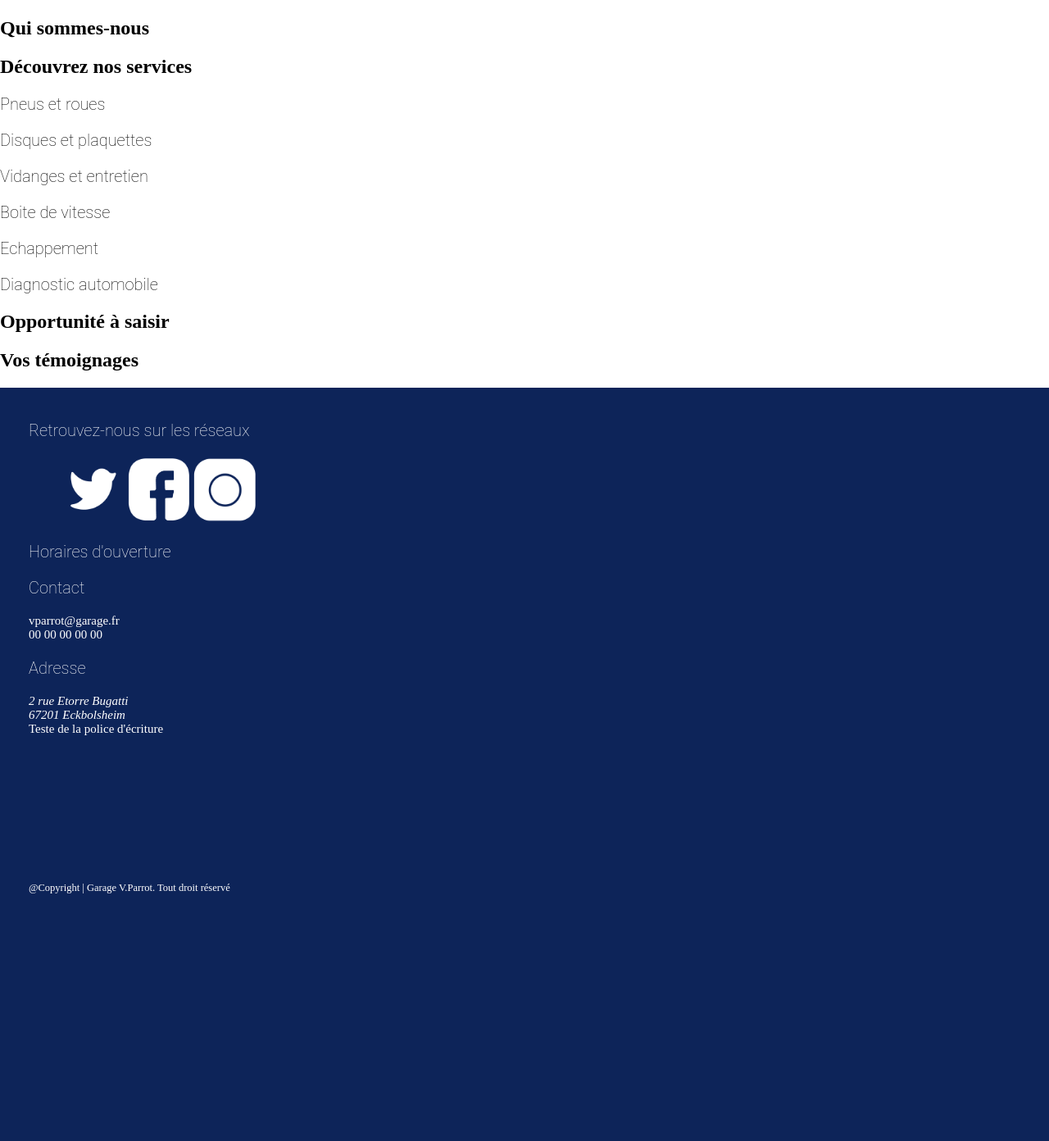
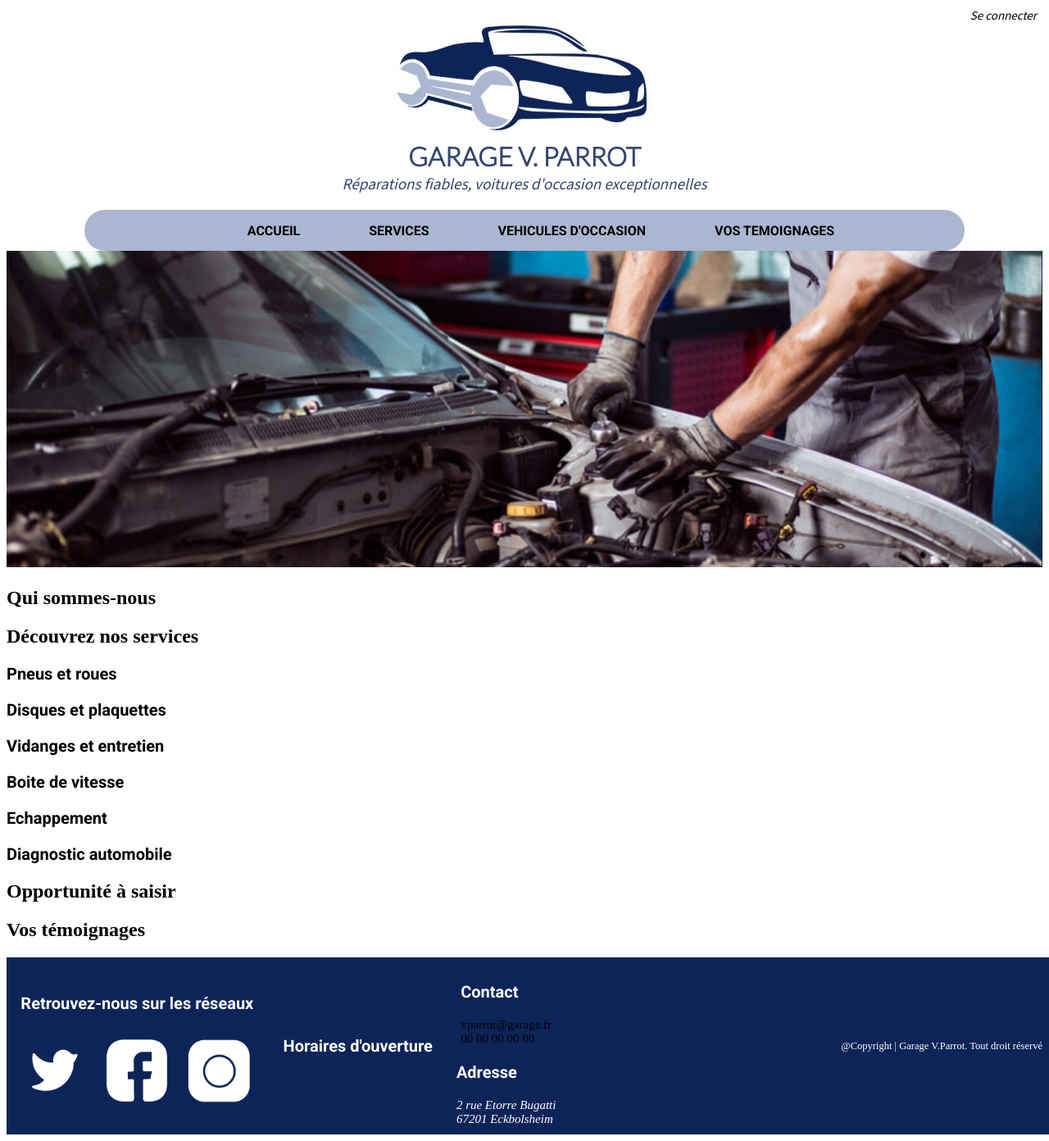
Before and after one commit to Jonathan-Saenger/Garage-V-PARROT, a Symfony app: template templates/home/index.html.twig in a window 1280 px wide. Shown: the whole page at 82% size. Before the commit the page ends 1090 px from the top, so only its background shows below. Run offline with Twig, Linux system fonts and the light colour scheme; the template is opened without the code that fills it, so the values that code supplies are empty; some libraries are stand-ins or nearby versions; grey boxes are pictures that could not be loaded.

Commit message:
Transfert des HTML dans les templates TWIG

```diff
--- a/index.html
+++ b/index.html
@@ -8,7 +8,7 @@
     <link href="https://fonts.googleapis.com/css2?family=Fira+Sans:wght@100&family=Roboto:wght@700&display=swap" rel="stylesheet">
     <link href="https://fonts.googleapis.com/css2?family=Fira+Sans:wght@100&family=Lato:wght@300&family=Roboto:wght@100&display=swap" rel="stylesheet">
     <link href="https://fonts.googleapis.com/css2?family=Fira+Sans:wght@100&family=Lato:wght@300&family=Roboto:wght@100&family=Source+Sans+3:wght@200;400&display=swap" rel="stylesheet">
-    <link href="css.css" rel="stylesheet" type="text/css" />
+    <link href="public\css\css.css" rel="stylesheet" type="text/css" />
     <title>Document</title>
 </head>
 
--- a/public/css/style.css
+++ /dev/null
@@ -1,56 +0,0 @@
-/* Style générique */
-* {
-    font-family: "source sans serif";
-    text-decoration: none;
-}
-
-h1 {
-    font-family: "lato regular";
-}
-
-body {
-    margin: 0;
-    padding: 0;
-}
-
-/* Navbar */
-
-
-
-
-/* Footer */
-
-footer {
-    background-color: #0D2459;
-    padding: 20px 35px;
-    font-size: 15px;
-    color: white;
-}
-
-h3 {
-    font-family: "roboto";
-    font-weight:lighter;
-    font-size: 20px;
-}
-
-ul {
-    display: flex;
-    flex-direction: row;
-    list-style-type: none;
-}
-
-a,
-a:visited,
-a:active {
-    color: inherit;
-    transition: 0.2s ease;
-}
-a:hover {
-    color: #0D2459;
-    background-color: aliceblue;
-}
-
-img {
-    width: 79.56px;
-    height: 79.56px;
-}
--- a/templates/base.html.twig
+++ b/templates/base.html.twig
@@ -4,17 +4,18 @@
         <meta charset="UTF-8">
         <meta http-equiv="X-UA-Compatible" content="IE=edge">
         <meta name="viewport" content="width=device-width, initial-scale=1.0">
+        <link rel="preconnect" href="https://fonts.googleapis.com">
+        <link rel="preconnect" href="https://fonts.gstatic.com" crossorigin>
+        <link href="https://fonts.googleapis.com/css2?family=Fira+Sans:wght@100&family=Roboto:wght@700&display=swap" rel="stylesheet">
+        <link href="https://fonts.googleapis.com/css2?family=Fira+Sans:wght@100&family=Lato:wght@300&family=Roboto:wght@100&display=swap" rel="stylesheet">
+        <link href="https://fonts.googleapis.com/css2?family=Fira+Sans:wght@100&family=Lato:wght@300&family=Roboto:wght@100&family=Source+Sans+3:wght@200;400&display=swap" rel="stylesheet">
         <meta name="description" content="Site du Garage V.PARROT. Véhicules d'occasions d'excellentes qualités. Services fiables et équipe dévouée . Garage reconnu dans tout le secteur Ouest de Strasbourg."/>
         <title>{% block title %}Garage V. PARROT{% endblock %}</title>
-
-
-        {% block stylesheets %} <link rel="stylesheet" href="{{ asset('css/style.css') }}"> {% endblock %}
-        {% block javascripts %} {% endblock %}
+        {% block stylesheets %} <link rel="stylesheet" href="{{ asset('css/css.css') }}"> {% endblock %}
     </head>
 
-
     <body>
-        {% block body %}{% endblock %}
+        {% block body %} {% endblock %}
     </body>
 
     <footer>
--- a/templates/home/index.html.twig
+++ b/templates/home/index.html.twig
@@ -1,15 +1,30 @@
 {% extends 'base.html.twig' %}
 
-{% block title %}{% endblock %}
+{% block body %}
+    <header>
+        <p><a class="connecter" href="#">Se connecter</a></p>
+        <img class="logo" src="{{ asset('images/generiques/Logo.png') }}" alt="Logo Garage V.Parrot">
+        <h1> GARAGE V. PARROT </h1>
+        <p> Réparations fiables, voitures d'occasion exceptionnelles </p>
+    </header>
 
-{% block body %}
+    <a href="#" class="menuBurger">Menu ☰</a>
+    <nav>
+        <div class="fermeture"><a href="#">X</a></div>
+        <ul>
+            <li><a href="#">ACCUEIL</a></li>
+            <li><a href="#">SERVICES</a></li>
+            <li><a href="">VEHICULES D'OCCASION</a></li>
+            <li><a href="#">VOS TEMOIGNAGES</a></li>
+        </ul>
+    </nav>
+
+    <img class="image" src="{{ asset('images/generiques/entete.png') }}" alt="Image d'un mécanicien du Garage V.Parrot">
+
 <style>
-    .example-wrapper { margin: 1em auto; max-width: 800px; width: 95%; font: 18px/1.5 sans-serif; }
-    .example-wrapper code { background: #F5F5F5; padding: 2px 6px; }
+  {#}  .example-wrapper { margin: 1em auto; max-width: 800px; width: 95%; font: 18px/1.5 sans-serif; }
+    .example-wrapper code { background: #F5F5F5; padding: 2px 6px; }{/#}
 </style>
-
-
-<h1>{{ controller_name }}</h1>
 
     <h2> Qui sommes-nous </h2>
 
@@ -24,38 +39,47 @@
     <h2> Opportunité à saisir </h2>
 
     <h2> Vos témoignages </h2>
+
+    {% block javascripts %} <script src="{{ asset('javascript/script.js') }}"></script> {% endblock %}
+
 {% endblock %}
 
-{% block footer %}<div>
-            <h3 class="reseau">Retrouvez-nous sur les réseaux</h3>
+{% block footer %}
+    <div class="reseauxSociaux">
+        <h3>Retrouvez-nous sur les réseaux</h3>
         <ul>
             <li class="logo_twitter">
-                        <a href="#" class=""><img src="{{ asset('assets/reseaux_sociaux_logo/logo_twitter.png') }}" alt=""></a>
+                <a href="#" class=""><img src="{{ asset('images/generiques/logo_twitter.png') }}" alt=""></a>
             </li>
             <li class="logo_facebook">
-                        <a href="#"><img src="{{ asset('assets/reseaux_sociaux_logo/logo_facebook.png') }}" alt=""></a>
+                <a href="#"><img src="{{ asset('images/generiques/logo_facebook.png') }}" alt=""></a>
             </li>
             <li class="logo_instagram">
-                        <a href="#"><img src="{{ asset('assets/reseaux_sociaux_logo/logo_instagram.png') }}" alt=""></a>
+                <a href="#"><img src="{{ asset('images/generiques/logo_instagram.png') }}" alt=""></a>
             </li>
         </ul>
+    </div>
+
+    <div class="horaires">
         <h3>Horaires d'ouverture</h3>
     </div>
 
-        <div>
+    <div class="rubriqueContact">
+        <div class="contact">
             <h3>Contact</h3>
-                <p>
-                    <a href="mailto:vparrot@garage.fr">vparrot@garage.fr</a><br>
+                    <a href="mailto:vparrot@garage.fr">vparrot@garage.fr</a>
                     <a href="tel:+13115552368">00 00 00 00 00</a>
-                </p>
-
+        </div>
+        <div class="adresse">
             <h3>Adresse</h3>
                 <address>2 rue Etorre Bugatti <br>
                 67201 Eckbolsheim
                 </address>
         </div>
-        Teste de la police d'écriture <br>
+    </div> <br>
+
     <iframe src="https://www.google.com/maps/embed?pb=!1m18!1m12!1m3!1d2639.0531746950905!2d7.688155199999999!3d48.589680699999995!2m3!1f0!2f0!3f0!3m2!1i1024!2i768!4f13.1!3m3!1m2!1s0x4796b7c9d830c9b7%3A0x919606bae971312!2s2%20Rue%20Ettore%20Bugatti%2C%2067201%20Eckbolsheim!5e0!3m2!1sfr!2sfr!4v1688584598119!5m2!1sfr!2sfr" width="231.93" height="172.34" style="border:0;" allowfullscreen="" loading="lazy" referrerpolicy="no-referrer-when-downgrade">
     </iframe><br>
 
-        <small>@Copyright | Garage V.Parrot. Tout droit réservé</small>{% endblock %}
+    <small>@Copyright | Garage V.Parrot. Tout droit réservé</small>
+{% endblock %}
```
Also changed, not shown: public/css/css.css (renamed from css.css), public/images/generiques/Logo.png (renamed from assets/images/Logo.png), public/images/generiques/entete.png (renamed from assets/images/Image d'entete.png), public/images/generiques/logo_facebook.png (renamed from assets/reseaux_sociaux_logo/logo_facebook.png), public/images/generiques/logo_instagram.png (renamed from assets/reseaux_sociaux_logo/logo_instagram.png), public/images/generiques/logo_twitter.png (renamed from assets/reseaux_sociaux_logo/logo_twitter.png), public/javascript/script.js (renamed from script.js). Lines whose indentation alone changed are shown as unchanged.
